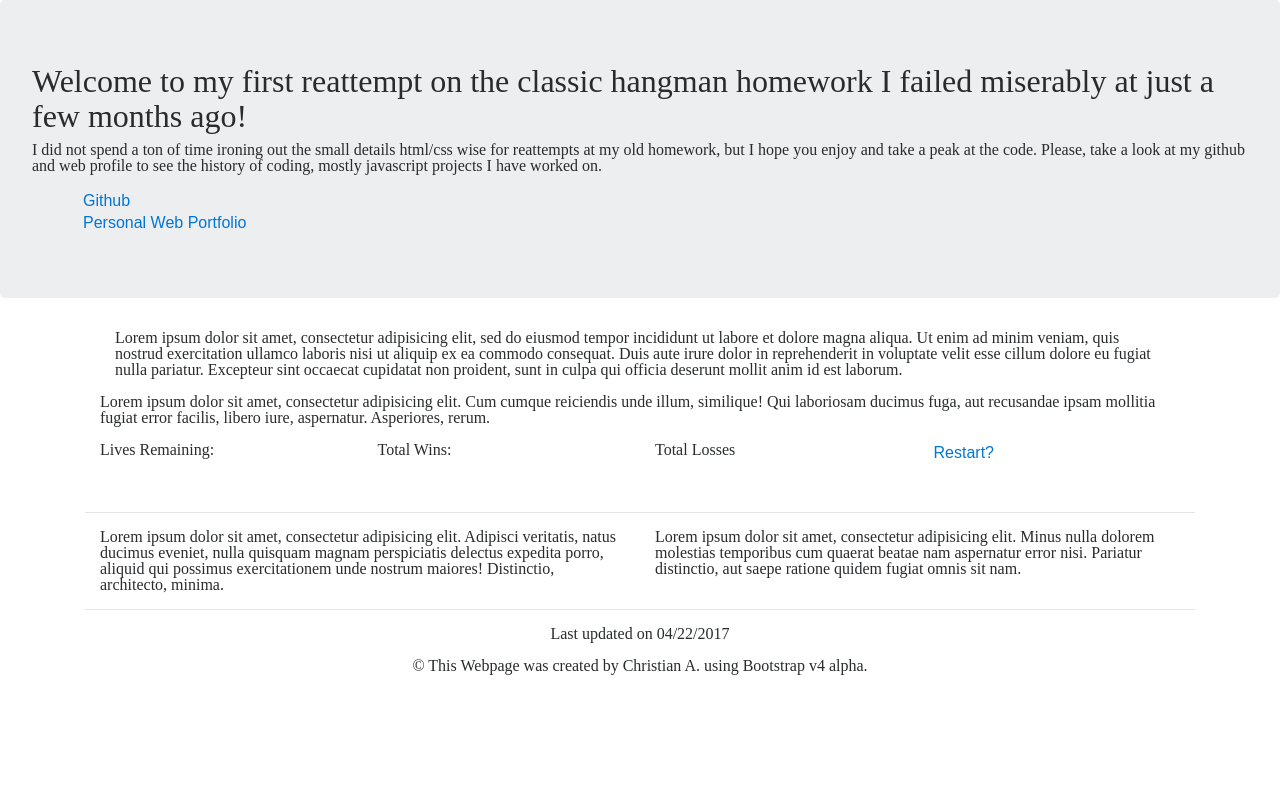
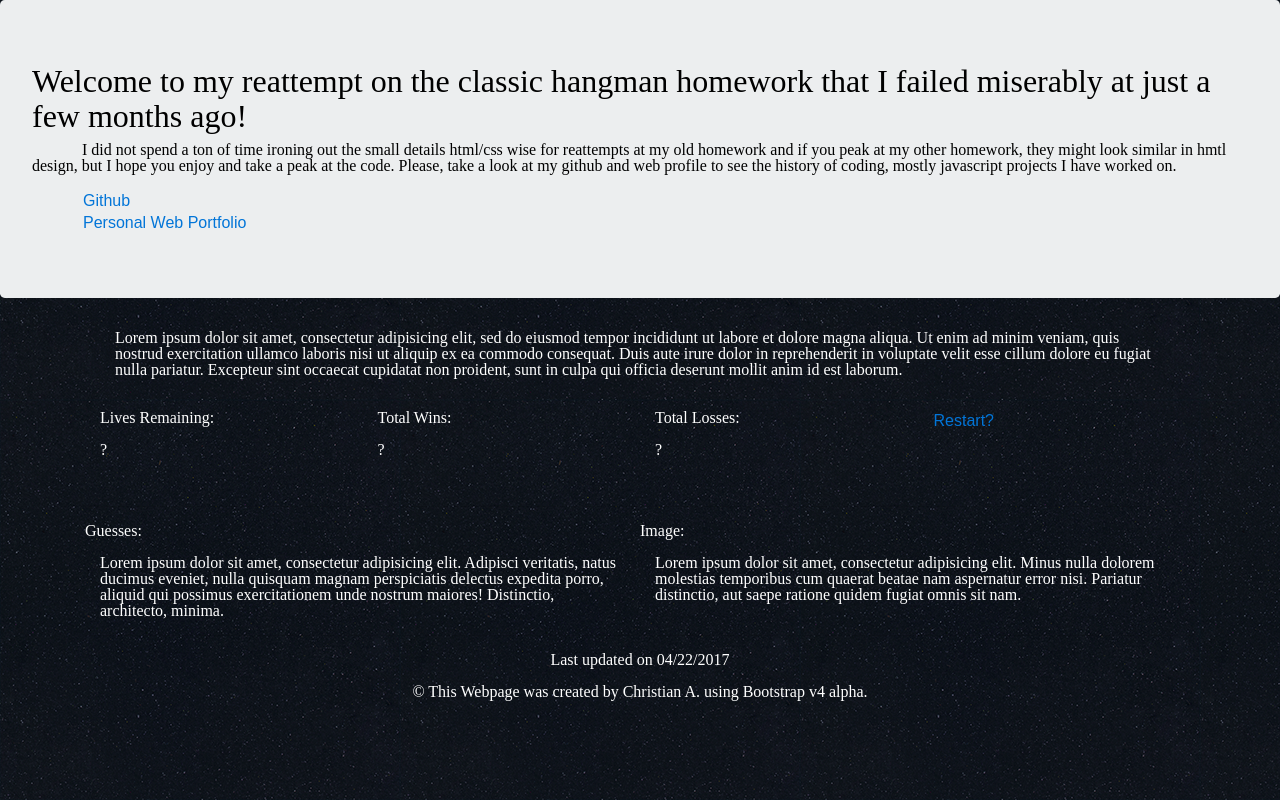
Before and after one commit to Caromin/03-Hangman-Revisited, a PHP site: page / in a window 1280 px wide. Run offline with PHP 8.4, Linux system fonts and the light colour scheme; some libraries are stand-ins or nearby versions.

Commit message:
mostly dojne with html

```diff
--- a/assets/css/style.css
+++ b/assets/css/style.css
@@ -7,3 +7,12 @@
 .indent {
 	margin-left: 50px;
 }
+
+body {
+	background: #ffffff url("../../assets/images/ep_naturalblack.png") repeat top left;
+	color: #ffffff;
+}
+
+.jumbotron {
+	color: #000000;
+}
--- a/index.html
+++ b/index.html
@@ -12,11 +12,11 @@
 
 <body>
 <div class="jumbotron">
-	<h3 class="h2">Welcome to my first reattempt on the classic hangman homework I failed miserably at just a few months ago!</h3>
-		<small>I did not spend a ton of time ironing out the small details html/css wise for reattempts at my old homework, but I hope you enjoy and take a peak at the code.</small>
+	<h3 class="h2">Welcome to my reattempt on the classic hangman homework that I failed miserably at just a few months ago!</h3>
+		<small class="indent">I did not spend a ton of time ironing out the small details html/css wise for reattempts at my old homework and if you peak at my other homework, they might look similar in hmtl design, but I hope you enjoy and take a peak at the code.</small>
 		<small>Please, take a look at my github and web profile to see the history of coding, mostly javascript projects I have worked on.
-			<br><br><button class="btn btn-link indent">Github</button>
-			<br><button class="btn btn-link indent">Personal Web Portfolio</button>
+			<br><br><button class="btn btn-link indent" onclick="window.open('https://github.com/Caromin')">Github</button>
+			<br><button class="btn btn-link indent" onclick="window.open('https://caromin.github.io/Caromin-WebPortfolio/')">Personal Web Portfolio</button>
 		</small>
 </div>
 <div class="container">
@@ -28,18 +28,17 @@
 		 consequat. Duis aute irure dolor in reprehenderit in voluptate velit esse
 		 cillum dolore eu fugiat nulla pariatur. Excepteur sint occaecat cupidatat non
 		 proident, sunt in culpa qui officia deserunt mollit anim id est laborum.
-		</div><br />
-		Lorem ipsum dolor sit amet, consectetur adipisicing elit. Cum cumque reiciendis unde illum, similique! Qui laboriosam ducimus fuga, aut recusandae ipsam mollitia fugiat error facilis, libero iure, aspernatur. Asperiores, rerum.
+		</div>
 		<br /><br />
 		<div class="row">
 			<div class="col">
-				<p>Lives Remaining: </p><p id="livesLeft"></p>
+				<p>Lives Remaining: </p><br /><p id="livesLeft">?</p>
 			</div>
 			<div class="col">
-				<p>Total Wins: </p><p id="totalWins"></p>
+				<p>Total Wins: </p><br /><p id="totalWins">?</p>
 			</div>
 			<div class="col">
-				<p>Total Losses</p><p id=totalLosses></p>
+				<p>Total Losses: </p><br /><p id=totalLosses>?</p>
 			</div>
 			<div class="col">
 				<p><button id="restartGame" class="btn btn-link">Restart?</button><p>
@@ -52,10 +51,13 @@
 	<div class="container">
 		<div class="row">
 			<div class="col">
-				<p id="answerDiv">Lorem ipsum dolor sit amet, consectetur adipisicing elit. Adipisci veritatis, natus ducimus eveniet, nulla quisquam magnam perspiciatis delectus expedita porro, aliquid qui possimus exercitationem unde nostrum maiores! Distinctio, architecto, minima.</p>
+				<div class="row"><p>Guesses: </p><br><br></div>
+				<span id="guessesDiv"></p>
+				<span id="answerDiv">Lorem ipsum dolor sit amet, consectetur adipisicing elit. Adipisci veritatis, natus ducimus eveniet, nulla quisquam magnam perspiciatis delectus expedita porro, aliquid qui possimus exercitationem unde nostrum maiores! Distinctio, architecto, minima.</p>
 			</div>
 			<div class="col">
-				<span id="hangmanImg">Lorem ipsum dolor sit amet, consectetur adipisicing elit. Minus nulla dolorem molestias temporibus cum quaerat beatae nam aspernatur error nisi. Pariatur distinctio, aut saepe ratione quidem fugiat omnis sit nam.</span>
+				<div class="row"><p>Image: </p><br><br></div>
+					<span id="hangmanImg">Lorem ipsum dolor sit amet, consectetur adipisicing elit. Minus nulla dolorem molestias temporibus cum quaerat beatae nam aspernatur error nisi. Pariatur distinctio, aut saepe ratione quidem fugiat omnis sit nam.</span>
 			</div>
 	</div>
 </div>
```
Also changed, not shown: assets/images/ep_naturalblack.png (added).
